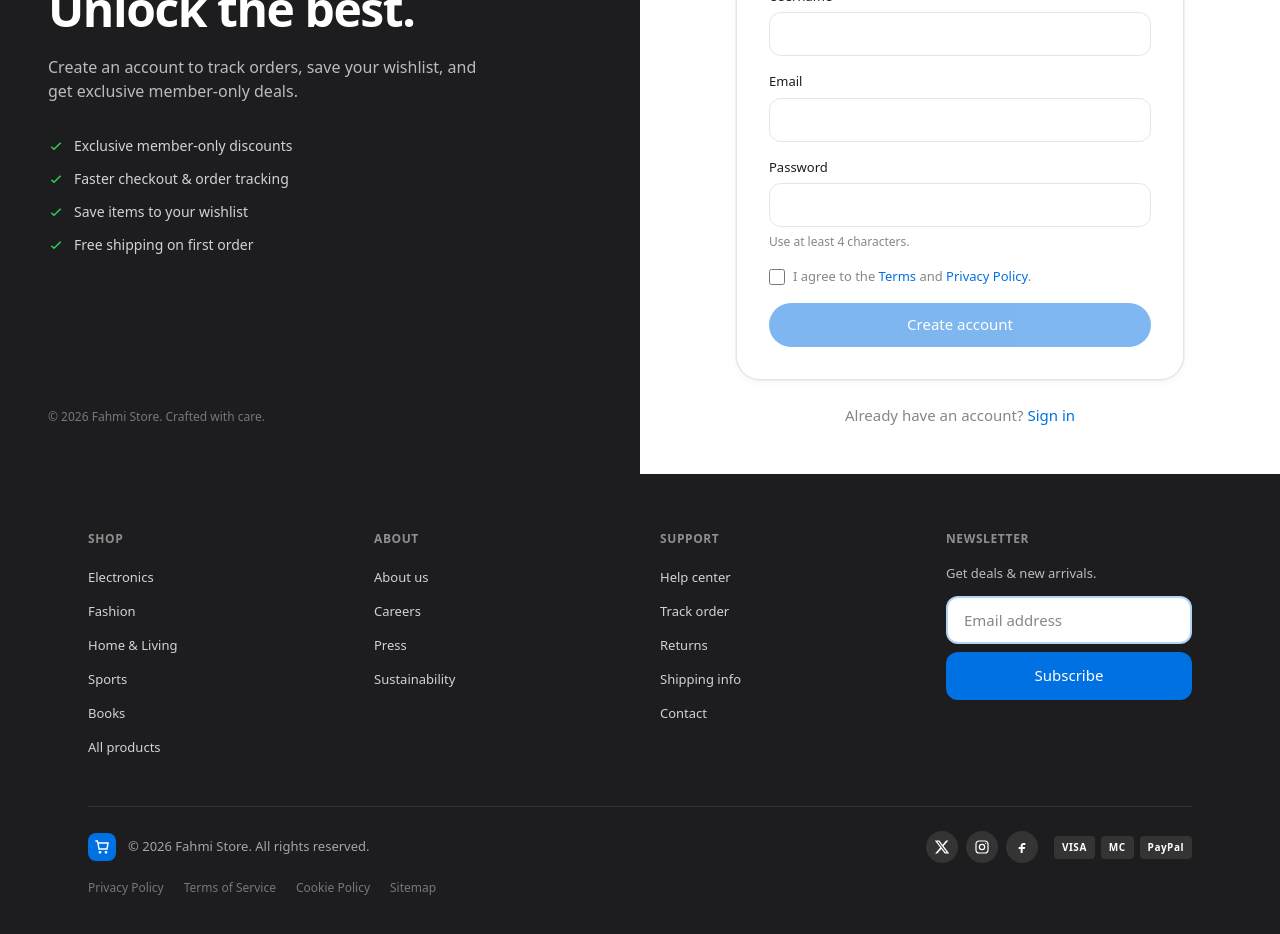
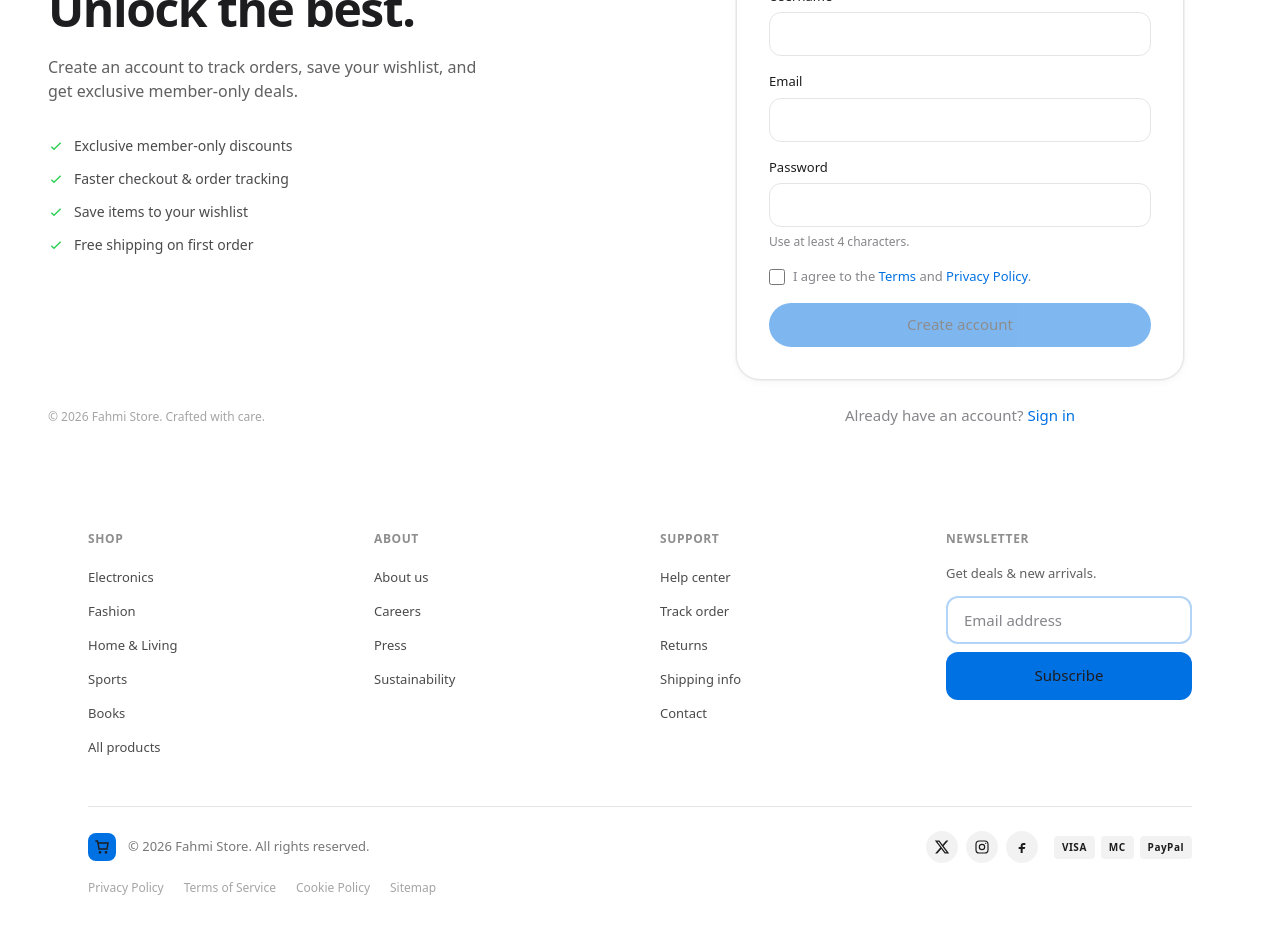
Before and after one commit to TheFahmi/fahmi-store, a Next.js app: page /register in a window 1280 px wide. Shown: the part 440-1374 px from the top of the page. Built offline with nearby package versions, Linux system fonts and the light colour scheme; no server answers.

Commit message:
fix: hero/footer/newsletter adapt to theme — white in light, dark in dark mode

```diff
--- a/src/app/register/page.tsx
+++ b/src/app/register/page.tsx
@@ -58,10 +58,10 @@
   return (
     <div className="min-h-[calc(100vh-3.5rem)] grid lg:grid-cols-2">
       {/* Brand hero (left) */}
-      <div className="hidden lg:flex flex-col justify-between bg-[#1d1d1f] text-white p-12">
+      <div className="hidden lg:flex flex-col justify-between bg-white dark:bg-[#1d1d1f] text-foreground dark:text-foreground dark:text-white p-12">
         <Link href="/" className="flex items-center gap-2">
           <span className="w-7 h-7 rounded-lg bg-[#0071e3] flex items-center justify-center">
-            <svg className="w-4 h-4 text-white" viewBox="0 0 24 24" fill="none" stroke="currentColor" strokeWidth={2.2}>
+            <svg className="w-4 h-4 text-foreground dark:text-foreground dark:text-white" viewBox="0 0 24 24" fill="none" stroke="currentColor" strokeWidth={2.2}>
               <path d="M6 6h15l-1.5 9h-12z" /><circle cx="9" cy="20" r="1" /><circle cx="18" cy="20" r="1" /><path d="M6 6L5 3H2" />
             </svg>
           </span>
@@ -72,7 +72,7 @@
           <h2 className="text-4xl xl:text-5xl font-semibold tracking-[-0.03em] leading-[1.1]">
             Join Fahmi Store.<br />Unlock the best.
           </h2>
-          <p className="mt-5 text-white/70 text-[16px] max-w-md">
+          <p className="mt-5 text-foreground/70 dark:text-white/70 text-[16px] max-w-md">
             Create an account to track orders, save your wishlist, and get exclusive member-only deals.
           </p>
           <ul className="mt-8 space-y-3">
@@ -82,7 +82,7 @@
               'Save items to your wishlist',
               'Free shipping on first order',
             ].map((b) => (
-              <li key={b} className="flex items-center gap-2.5 text-[14px] text-white/80">
+              <li key={b} className="flex items-center gap-2.5 text-[14px] text-foreground/80 dark:text-white/80">
                 <svg className="w-4 h-4 text-[#30d158] shrink-0" viewBox="0 0 24 24" fill="none" stroke="currentColor" strokeWidth={2.2}>
                   <path d="M5 13l4 4L19 7" />
                 </svg>
@@ -92,7 +92,7 @@
           </ul>
         </div>
 
-        <p className="text-[12px] text-white/40">&copy; {new Date().getFullYear()} Fahmi Store. Crafted with care.</p>
+        <p className="text-[12px] text-foreground/40 dark:text-white/40">&copy; {new Date().getFullYear()} Fahmi Store. Crafted with care.</p>
       </div>
 
       {/* Form (right) */}
@@ -178,7 +178,7 @@
               <button
                 type="submit"
                 disabled={loading || !agree}
-                className="w-full h-11 rounded-full bg-[#0071e3] text-white text-[15px] font-medium hover:bg-[#0077ed] disabled:opacity-50 transition-colors"
+                className="w-full h-11 rounded-full bg-[#0071e3] text-foreground dark:text-white text-[15px] font-medium hover:bg-[#0077ed] disabled:opacity-50 transition-colors"
               >
                 {loading ? 'Creating…' : 'Create account'}
               </button>
--- a/src/components/Footer.tsx
+++ b/src/components/Footer.tsx
@@ -51,29 +51,29 @@
 
 export default function Footer() {
   return (
-    <footer className="mt-auto bg-[#1d1d1f] text-white">
+    <footer className="mt-auto bg-white dark:bg-[#1d1d1f] text-foreground dark:text-foreground dark:text-white">
       <div className="max-w-6xl mx-auto px-4 sm:px-6 py-14">
         <div className="grid grid-cols-2 md:grid-cols-4 gap-8 md:gap-10">
           {/* Shop */}
           <div>
-            <h4 className="text-[12px] font-semibold uppercase tracking-wider text-white/50 mb-4">Shop</h4>
+            <h4 className="text-[12px] font-semibold uppercase tracking-wider text-foreground/50 dark:text-white/50 mb-4">Shop</h4>
             <ul className="space-y-2.5">
               {shopCats.map((l) => (
                 <li key={l.label}>
-                  <Link href={l.href} className="text-[13px] text-white/80 hover:text-white transition-colors">{l.label}</Link>
+                  <Link href={l.href} className="text-[13px] text-foreground/80 dark:text-white/80 hover:text-foreground dark:hover:text-foreground dark:text-white transition-colors">{l.label}</Link>
                 </li>
               ))}
-              <li><Link href="/products" className="text-[13px] text-white/80 hover:text-white">All products</Link></li>
+              <li><Link href="/products" className="text-[13px] text-foreground/80 dark:text-white/80 hover:text-foreground dark:hover:text-foreground dark:text-white">All products</Link></li>
             </ul>
           </div>
 
           {/* About */}
           <div>
-            <h4 className="text-[12px] font-semibold uppercase tracking-wider text-white/50 mb-4">About</h4>
+            <h4 className="text-[12px] font-semibold uppercase tracking-wider text-foreground/50 dark:text-white/50 mb-4">About</h4>
             <ul className="space-y-2.5">
               {aboutLinks.map((l) => (
                 <li key={l.label}>
-                  <Link href={l.href} className="text-[13px] text-white/80 hover:text-white transition-colors">{l.label}</Link>
+                  <Link href={l.href} className="text-[13px] text-foreground/80 dark:text-white/80 hover:text-foreground dark:hover:text-foreground dark:text-white transition-colors">{l.label}</Link>
                 </li>
               ))}
             </ul>
@@ -81,11 +81,11 @@
 
           {/* Support */}
           <div>
-            <h4 className="text-[12px] font-semibold uppercase tracking-wider text-white/50 mb-4">Support</h4>
+            <h4 className="text-[12px] font-semibold uppercase tracking-wider text-foreground/50 dark:text-white/50 mb-4">Support</h4>
             <ul className="space-y-2.5">
               {supportLinks.map((l) => (
                 <li key={l.label}>
-                  <Link href={l.href} className="text-[13px] text-white/80 hover:text-white transition-colors">{l.label}</Link>
+                  <Link href={l.href} className="text-[13px] text-foreground/80 dark:text-white/80 hover:text-foreground dark:hover:text-foreground dark:text-white transition-colors">{l.label}</Link>
                 </li>
               ))}
             </ul>
@@ -93,8 +93,8 @@
 
           {/* Newsletter */}
           <div>
-            <h4 className="text-[12px] font-semibold uppercase tracking-wider text-white/50 mb-4">Newsletter</h4>
-            <p className="text-[13px] text-white/70 mb-3">Get deals & new arrivals.</p>
+            <h4 className="text-[12px] font-semibold uppercase tracking-wider text-foreground/50 dark:text-white/50 mb-4">Newsletter</h4>
+            <p className="text-[13px] text-foreground/70 dark:text-white/70 mb-3">Get deals & new arrivals.</p>
             <form className="flex flex-col gap-2" onSubmit={(e) => e.preventDefault()}>
               <input
                 type="email"
@@ -103,7 +103,7 @@
               />
               <button
                 type="submit"
-                className="h-12 rounded-xl bg-[#0071e3] hover:bg-[#0077ed] text-white text-[15px] font-medium transition-colors"
+                className="h-12 rounded-xl bg-[#0071e3] hover:bg-[#0077ed] text-foreground dark:text-foreground dark:text-white text-[15px] font-medium transition-colors"
               >
                 Subscribe
               </button>
@@ -112,45 +112,45 @@
         </div>
 
         {/* Bottom bar */}
-        <div className="mt-12 pt-6 border-t border-white/10 flex flex-col md:flex-row md:items-center md:justify-between gap-4">
+        <div className="mt-12 pt-6 border-t border-black/10 dark:border-white/10 flex flex-col md:flex-row md:items-center md:justify-between gap-4">
           <div className="flex items-center gap-3">
             <span className="w-7 h-7 rounded-lg bg-[#0071e3] flex items-center justify-center">
-              <svg className="w-4 h-4 text-white" viewBox="0 0 24 24" fill="none" stroke="currentColor" strokeWidth={2.2}>
+              <svg className="w-4 h-4 text-foreground dark:text-foreground dark:text-white" viewBox="0 0 24 24" fill="none" stroke="currentColor" strokeWidth={2.2}>
                 <path d="M6 6h15l-1.5 9h-12z" /><circle cx="9" cy="20" r="1" /><circle cx="18" cy="20" r="1" /><path d="M6 6L5 3H2" />
               </svg>
             </span>
-            <p className="text-[13px] text-white/60">&copy; {new Date().getFullYear()} Fahmi Store. All rights reserved.</p>
+            <p className="text-[13px] text-foreground/60 dark:text-white/60">&copy; {new Date().getFullYear()} Fahmi Store. All rights reserved.</p>
           </div>
 
           <div className="flex items-center gap-4">
             {/* Social */}
             <div className="flex items-center gap-2">
-              <a href="#" aria-label="Twitter" className="w-8 h-8 flex items-center justify-center rounded-full bg-white/10 hover:bg-white/20 text-white transition-colors">
+              <a href="#" aria-label="Twitter" className="w-8 h-8 flex items-center justify-center rounded-full bg-black/5 dark:bg-white/10 hover:bg-black/10 dark:bg-white/20 text-foreground dark:text-foreground dark:text-white transition-colors">
                 <Twitter />
               </a>
-              <a href="#" aria-label="Instagram" className="w-8 h-8 flex items-center justify-center rounded-full bg-white/10 hover:bg-white/20 text-white transition-colors">
+              <a href="#" aria-label="Instagram" className="w-8 h-8 flex items-center justify-center rounded-full bg-black/5 dark:bg-white/10 hover:bg-black/10 dark:bg-white/20 text-foreground dark:text-foreground dark:text-white transition-colors">
                 <Instagram />
               </a>
-              <a href="#" aria-label="Facebook" className="w-8 h-8 flex items-center justify-center rounded-full bg-white/10 hover:bg-white/20 text-white transition-colors">
+              <a href="#" aria-label="Facebook" className="w-8 h-8 flex items-center justify-center rounded-full bg-black/5 dark:bg-white/10 hover:bg-black/10 dark:bg-white/20 text-foreground dark:text-foreground dark:text-white transition-colors">
                 <Facebook />
               </a>
             </div>
 
             {/* Payments */}
             <div className="flex items-center gap-1.5">
-              <span className="text-[10px] font-bold px-2 py-1 rounded bg-white/10 text-white tracking-wider">VISA</span>
-              <span className="text-[10px] font-bold px-2 py-1 rounded bg-white/10 text-white tracking-wider">MC</span>
-              <span className="text-[10px] font-bold px-2 py-1 rounded bg-white/10 text-white tracking-wider">PayPal</span>
+              <span className="text-[10px] font-bold px-2 py-1 rounded bg-black/5 dark:bg-white/10 text-foreground dark:text-foreground dark:text-white tracking-wider">VISA</span>
+              <span className="text-[10px] font-bold px-2 py-1 rounded bg-black/5 dark:bg-white/10 text-foreground dark:text-foreground dark:text-white tracking-wider">MC</span>
+              <span className="text-[10px] font-bold px-2 py-1 rounded bg-black/5 dark:bg-white/10 text-foreground dark:text-foreground dark:text-white tracking-wider">PayPal</span>
             </div>
           </div>
         </div>
 
         {/* Legal */}
-        <div className="mt-4 flex flex-wrap gap-x-5 gap-y-2 text-[12px] text-white/40">
-          <Link href="/privacy" className="hover:text-white/80">Privacy Policy</Link>
-          <Link href="/terms" className="hover:text-white/80">Terms of Service</Link>
-          <Link href="/cookies" className="hover:text-white/80">Cookie Policy</Link>
-          <Link href="/sitemap" className="hover:text-white/80">Sitemap</Link>
+        <div className="mt-4 flex flex-wrap gap-x-5 gap-y-2 text-[12px] text-foreground/40 dark:text-white/40">
+          <Link href="/privacy" className="hover:text-foreground/80 dark:text-white/80">Privacy Policy</Link>
+          <Link href="/terms" className="hover:text-foreground/80 dark:text-white/80">Terms of Service</Link>
+          <Link href="/cookies" className="hover:text-foreground/80 dark:text-white/80">Cookie Policy</Link>
+          <Link href="/sitemap" className="hover:text-foreground/80 dark:text-white/80">Sitemap</Link>
         </div>
       </div>
     </footer>
--- a/src/components/Navbar.tsx
+++ b/src/components/Navbar.tsx
@@ -44,7 +44,7 @@
   return (
     <header className="sticky top-0 z-50 bg-white/80 dark:bg-black/80 backdrop-blur-xl border-b border-black/5 dark:border-white/10">
       {/* Top bar — announcements */}
-      <div className="bg-[#1d1d1f] text-white">
+      <div className="bg-white dark:bg-[#1d1d1f] text-foreground dark:text-white">
         <div className="max-w-7xl mx-auto px-4 sm:px-6 h-8 flex items-center justify-between text-[11px]">
           <div className="flex items-center gap-4 overflow-x-auto no-scrollbar">
             <span className="whitespace-nowrap">Free shipping over Rp 500.000</span>
```
Also changed, not shown: next.config.ts (+11 -0 lines), src/app/login/page.tsx (+8 -8 lines), src/app/page.tsx (+21 -21 lines).
